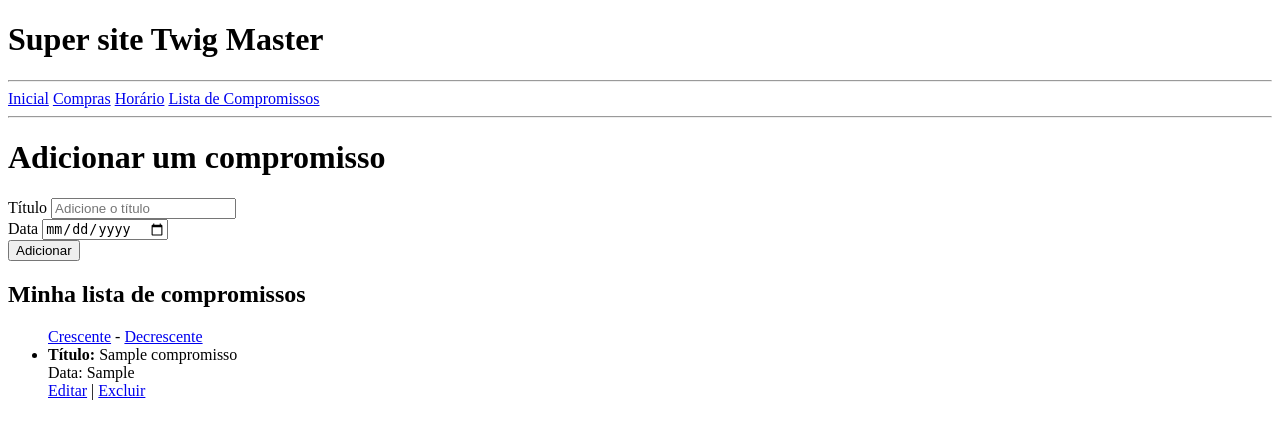
After one commit to Dudiiss32/Projeto-twig, a PHP site: page /compromissos.php in a window 1280 px wide. The commit adds this page. Shown: the top 439 px of the page. Run offline with PHP 8.4, Linux system fonts and the light colour scheme; tables that the repository leaves empty or names only in its code hold one stand-in row (values such as "Sample post"); some libraries are stand-ins or nearby versions.

Commit message:
new listaCompromissos

```diff
--- /dev/null
+++ b/compromissos.php
@@ -0,0 +1,27 @@
+<?php
+
+require('twig_carregar.php');
+require('inc/banco.php');
+
+use Carbon\Carbon;
+date_default_timezone_set('America/Sao_Paulo');
+
+
+
+$id = $_GET['id'] ?? null;
+
+if($id){
+    $dados = $pdo->prepare('SELECT * FROM compromissos WHERE id = :id');
+    $dados->execute([':id' => $id]);
+    $comp = $dados->fetch(PDO::FETCH_ASSOC);
+    echo $twig->render('compromissos.html', [
+        'compromissosEditar'=> $comp
+    ]);
+
+}else{
+    $dados = $pdo->query('SELECT * FROM compromissos');
+    $comp = $dados->fetchAll(PDO::FETCH_ASSOC);
+    echo $twig->render('compromissos.html', [
+        'compromissos'=> $comp
+    ]);
+}
--- a/templates/_base.html
+++ b/templates/_base.html
@@ -16,6 +16,7 @@
     <a href="index.php">Inicial</a>
     <a href="compras.php">Compras</a>
     <a href="horario.php">Horário</a>
+    <a href="compromissos.php">Lista de Compromissos</a>
     <hr>
 
     {% block conteudo %}{% endblock %}
--- /dev/null
+++ b/templates/compromissos.html
@@ -0,0 +1,44 @@
+{% extends "_base.html" %}
+
+{% block conteudo %}
+
+{% if compromissosEditar %}
+    <h1>Adicionar um compromisso</h1>
+    <form action="compromissos_editar.php" method="post">
+    <input type="hidden" name="id" value="{{ compromissosEditar.id }}">
+    <label for="">Título</label>
+    <input type="text" name="titulo" placeholder="Adicione o título" value="{{ compromissosEditar.titulo }}"><br>
+    <label for="">Data</label>
+    <input type="date" name="data" value="{{ compromissosEditar.data }}"><br>
+    <input type="submit" value="Alterar">
+    </form>
+{% else %}
+    <h1>Adicionar um compromisso</h1>
+    <form action="compromissos_adc.php" method="post">
+    <label for="">Título</label>
+    <input type="text" name="titulo" placeholder="Adicione o título"><br>
+    <label for="">Data</label>
+    <input type="date" name="data"><br>
+    <input type="submit" value="Adicionar">
+    </form>
+{% endif %}
+
+    <h2>Minha lista de compromissos</h2>
+
+    <ul>
+    {% for compromisso in compromissos %}
+        <a href="compromissos.php?crescente=true">Crescente</a> - <a href="compromissos.php?decrescente=true">Decrescente</a>
+
+        {% if Crescente %}
+
+        {% endif %}
+        {% if Decrescente %}
+
+        {% endif %}
+
+
+        <li><b>Título: </b> {{compromisso.titulo}} <br> Data: {{compromisso.data}} <br> <a href="compromissos.php?id={{compromisso.id}}">Editar</a> |
+        <a href="compromissos_excluir.php?id={{compromisso.id}}">Excluir</a></li><br>
+    {% endfor %}
+    </ul>
+{% endblock %}
```
Also changed, not shown: compromissos_adc.php (added, +15 -0 lines), compromissos_editar.php (added, +15 -0 lines), compromissos_excluir.php (added, +10 -0 lines), horario.php (line endings or trailing spaces).
